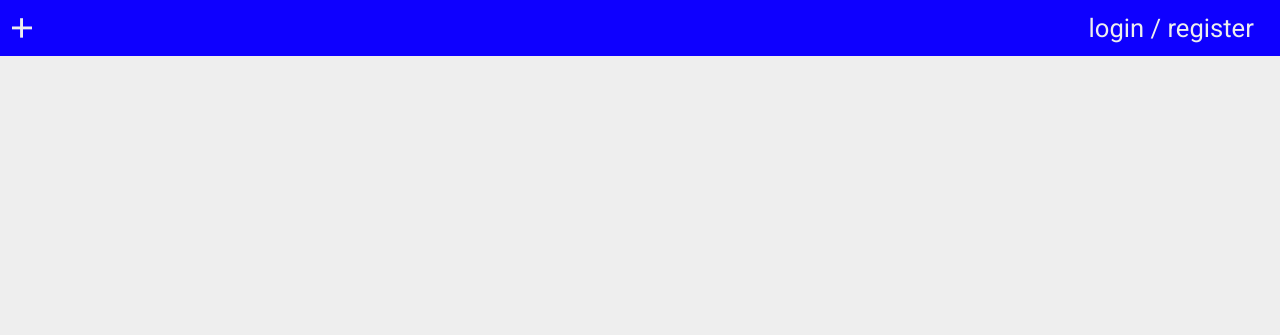
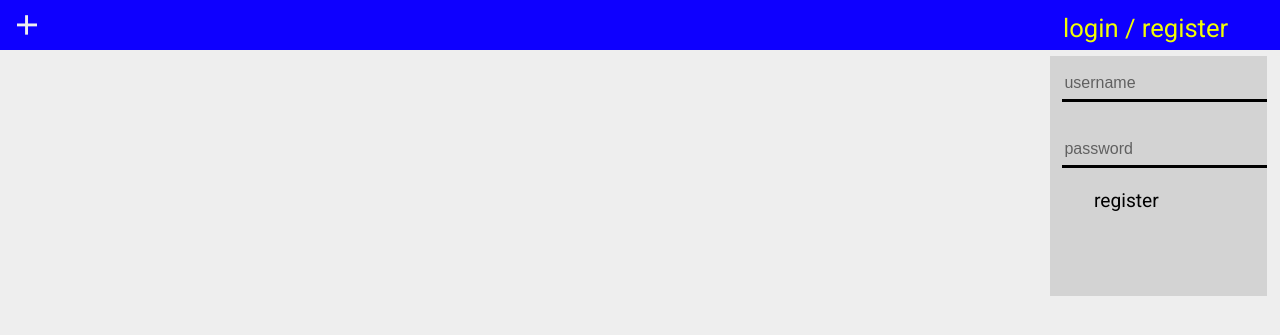
Before and after one commit to g-alcorn/midterm-map, a Node server app: page / in a window 1280 px wide. Shown: the top 335 px of the page. Run offline with Node 20, Linux system fonts and the light colour scheme; style sheets or scripts are compiled from the project's sources; some libraries are stand-ins or nearby versions.

Commit message:
login/register form

```diff
--- a/styles/layout.scss
+++ b/styles/layout.scss
@@ -9,40 +9,71 @@ body {
     display: flex;
     justify-content: space-between;
     width: 100%;
-    height: 7vh;
+    height: 50px;
 
     .new-map button{
       background-color: transparent;
       border: none;
-      color: #EEE;
-      height: 7vh;
-      width: 3.5vw;
-      font-size: 5vh;
+      color:  #EEE;
+      height: 40px;
+      width: 50px;
+      font-size: 40px;
     }
 
     .new-map:hover {
       transition: 0.30s;
       transform: rotate(90deg);
-      color: #F2FF03;
     }
 
-    .login-register button {
+    .login-register {
       height: 7vh;
       border: none;
       width: 15vw;
       margin-right: 1vw;
-      color: #EEE;
+      color:  #F2FF03;
       font-family: 'Roboto', sans-serif;
       font-size: 2vw;
       background-color: transparent;
     }
 
-    .login-register button:hover {
-      color: #F2FF03;
+    .login-register:hover {
+      color: #EEE
     }
   }
 
-  h1 {
-    color: #244751;
+  .create-map{
+    background-color: #F2FF03;
+    size: 30vw;
+  }
+  form {
+    width: 17vw;
+    background-color: lightgray;
+    height: 30vh;
+    margin-right: 1vw;
+
+    textarea {
+      resize: none;
+      border-bottom: solid;
+      border-top: none;
+      border-left: none;
+      border-right: none;
+      background-color: transparent;
+      margin-left: 1vw;
+      margin-top: 2vh;
+      margin-bottom: 2vh;
+      height: 30px;
+    }
+
+    .register {
+      font-size: 1.5vw;
+      color: black;
+      font-family: 'Roboto', sans-serif;
+      border: none;
+      background-color: transparent;
+      margin-left: 3vw;
+    }
+  }
+  form.toggled {
+
   }
 }
--- a/views/index.ejs
+++ b/views/index.ejs
@@ -32,18 +32,26 @@
       <div class="new-map">
         <button type="button">+</button>
       </div>
-      <div class="login-register">
-      <button type="button">login / register</button>
+      <div>
+      <button class="login-register" type="button">login / register</button>
+      <form action="/login" method="POST" class="login">
+        <textarea name="username" id="username" placeholder="username"></textarea>
+        <textarea name="password" id="password" placeholder="password"></textarea>
+        <button type="button" method="POST" class="register">register</button>
+        </form>
       </div>
     </nav>
-    <header class="new-map">
+
+    <header class="create-map">
       <div>
       </div>
     </header>
+
     <header class="map-creator">
       <div>
       </div>
     </header>
+
     <main class="map">
     </main>
     <footer>
```
